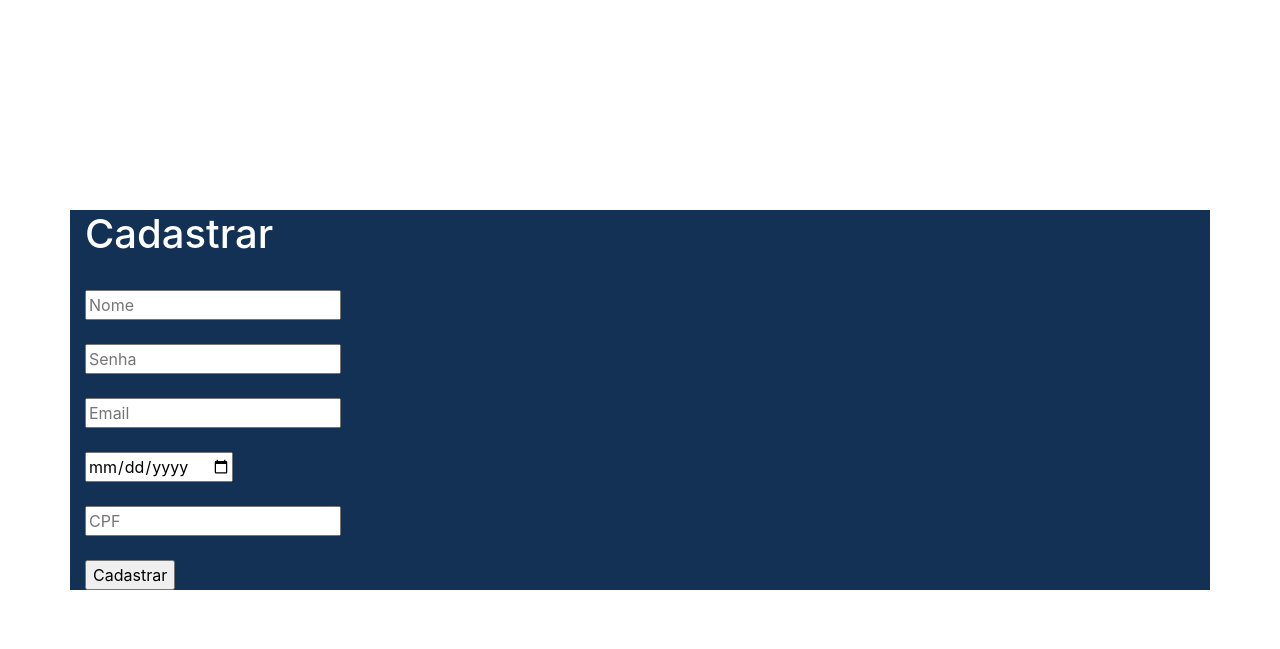
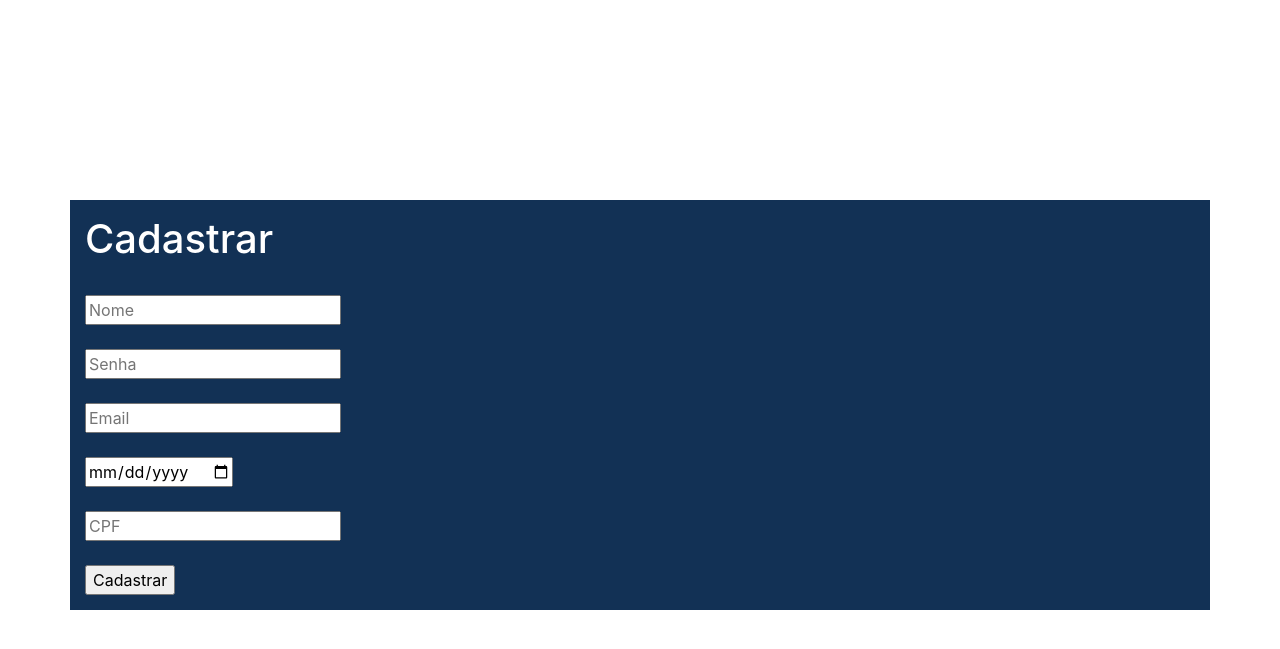
Before and after one commit to UrielMontanha/tcc-museu, a PHP site: page /form_cad.php in a window 1280 px wide. Shown: the top 649 px of the page. Run offline with PHP 8.4, Linux system fonts and the light colour scheme.

Commit message:
update style.css

```diff
--- a/style.css
+++ b/style.css
@@ -7,11 +7,8 @@
 .container{
     background-color: #123155;
     color: white;
-    position: absolute;
-    top: 50%;
-    left: 50%;
-    transform: translate(-50%,-50%);
-
+    padding: 15px;
+    margin-top: 200px;
 }
 
 .col-9 h1{
```
